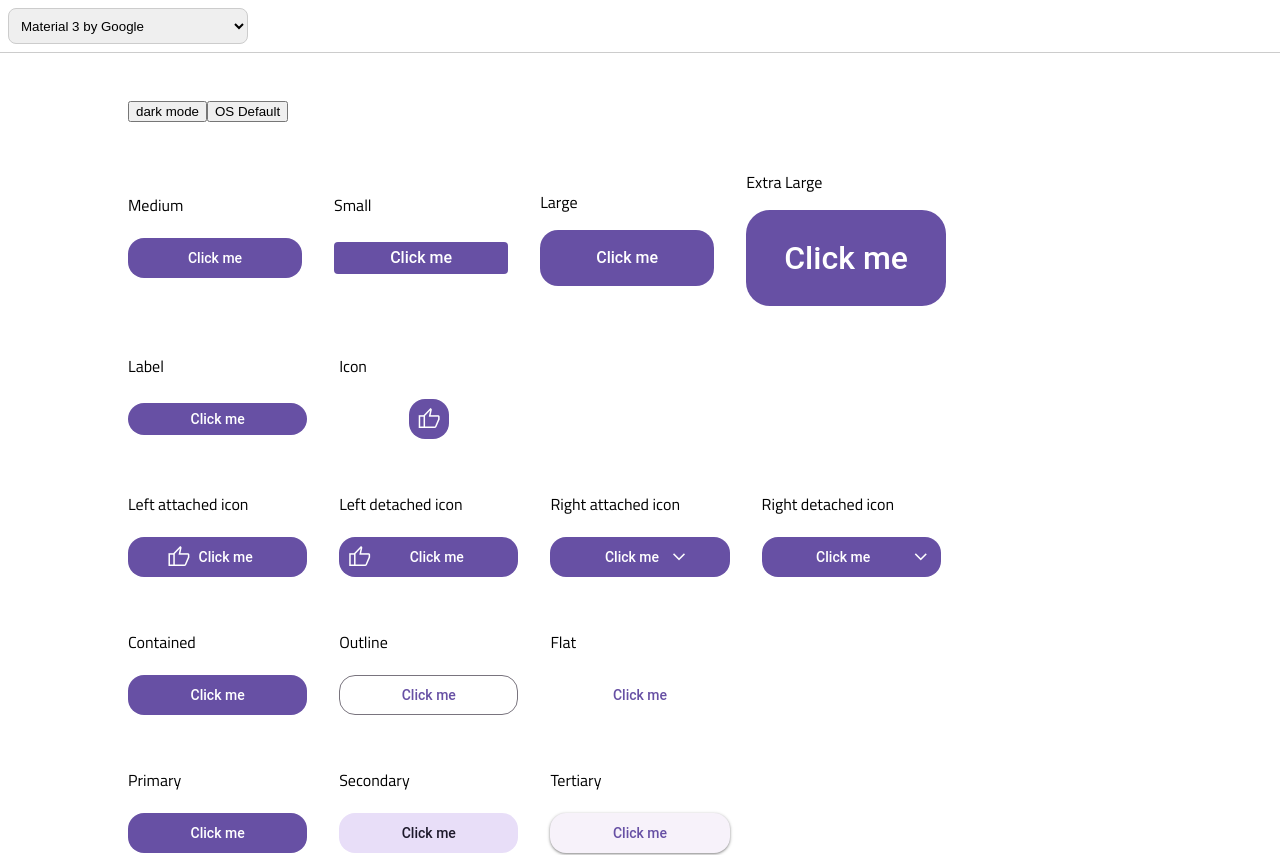
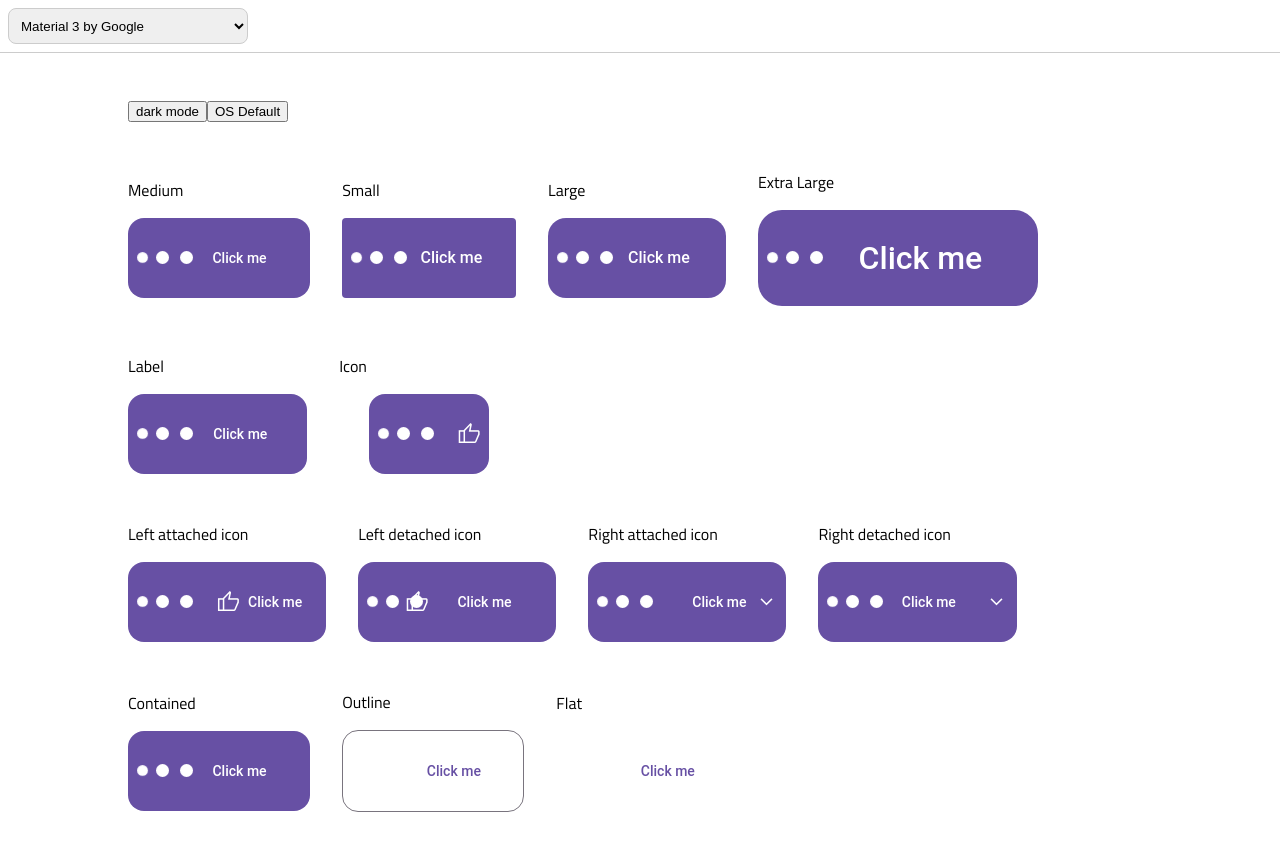
Before and after one commit to rodrigojcmello/kiskadee, a React (Vite) app in the folder packages/react/: page / in a window 1280 px wide. Shown: the top 855 px of the page. Built offline with nearby package versions, Linux system fonts and the light colour scheme.

Commit message:
feat: add loader

```diff
--- a/packages/react/src/components/Button/Button.style.ts
+++ b/packages/react/src/components/Button/Button.style.ts
@@ -95,7 +95,7 @@ export class ButtonStyle {
 
     // Transition
     this._timingFunction = 'ease-in';
-    this._duration = '0.3s';
+    this._duration = '0.250s';
 
     // Responsive
 
@@ -225,6 +225,7 @@ export class ButtonStyle {
 
   private static containerBase() {
     return ButtonStyle.render({
+      userSelect: 'none',
       padding: 0,
       cursor: 'pointer',
       fontSize: '16px',
--- a/packages/react/src/components/Button/Button.tsx
+++ b/packages/react/src/components/Button/Button.tsx
@@ -4,6 +4,7 @@ import { useMemo } from 'react';
 import type { ButtonProps, ButtonStyleProps } from './Button.types';
 import { useKiskadee } from '../../context';
 import { ButtonStyle } from './Button.style';
+import { EllipsisLoader } from '../Loader';
 
 export const Button: FC<ButtonProps> = ({
   iconType = 'attached',
@@ -105,6 +106,7 @@ export const Button: FC<ButtonProps> = ({
       }}
       disabled={disabled}
     >
+      <EllipsisLoader />
       {iconLeft && (
         <div
           className={[
--- /dev/null
+++ b/packages/react/src/components/Loader/Ellipsis.tsx
@@ -0,0 +1,72 @@
+import type { FC } from 'react';
+import { css, keyframes } from '@stitches/core';
+
+const ellipsisKF1 = keyframes({
+  from: {
+    transform: 'scale(0)',
+  },
+  to: {
+    transform: 'scale(1)',
+  },
+});
+
+const ellipsisKF2 = keyframes({
+  from: {
+    transform: 'translate(0, 0)',
+  },
+  to: {
+    transform: 'translate(24px, 0)',
+  },
+});
+
+const ellipsisKF3 = keyframes({
+  from: {
+    transform: 'scale(1)',
+  },
+  to: {
+    transform: 'scale(0)',
+  },
+});
+
+const loader = css({
+  display: 'inline-block',
+  position: 'relative',
+  width: '80px',
+  height: '80px',
+  '& div': {
+    position: 'absolute',
+    top: '33px',
+    width: '13px',
+    height: '13px',
+    borderRadius: '50%',
+    background: '#fff',
+    animationTimingFunction: 'cubic-bezier(0, 1, 1, 0)',
+  },
+  '& div:nth-child(1)': {
+    left: '8px',
+    animation: `${ellipsisKF1} 0.6s infinite`,
+  },
+  '& div:nth-child(2)': {
+    left: '8px',
+    animation: `${ellipsisKF2} 0.6s infinite`,
+  },
+  '& div:nth-child(3)': {
+    left: '32px',
+    animation: `${ellipsisKF2} 0.6s infinite`,
+  },
+  '& div:nth-child(4)': {
+    left: '56px',
+    animation: `${ellipsisKF3} 0.6s infinite`,
+  },
+})();
+
+export const EllipsisLoader: FC = () => {
+  return (
+    <div className={loader.className}>
+      <div />
+      <div />
+      <div />
+      <div />
+    </div>
+  );
+};
--- /dev/null
+++ b/packages/react/src/components/Loader/index.ts
@@ -0,0 +1 @@
+export { EllipsisLoader } from './Ellipsis';
```
